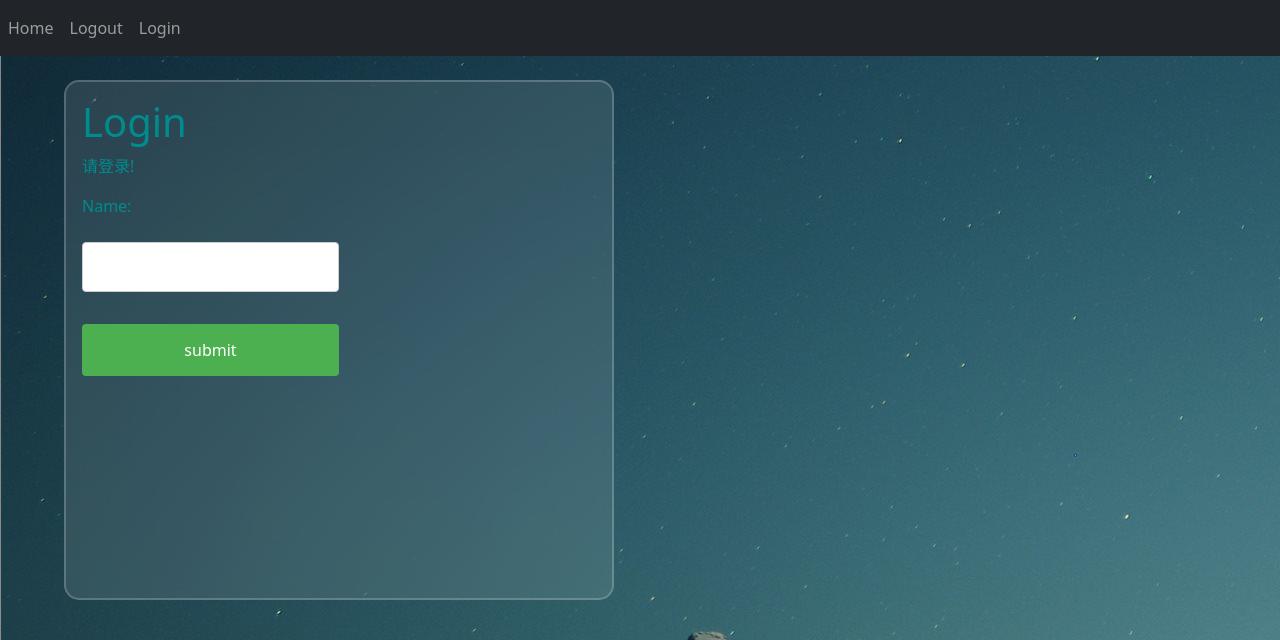
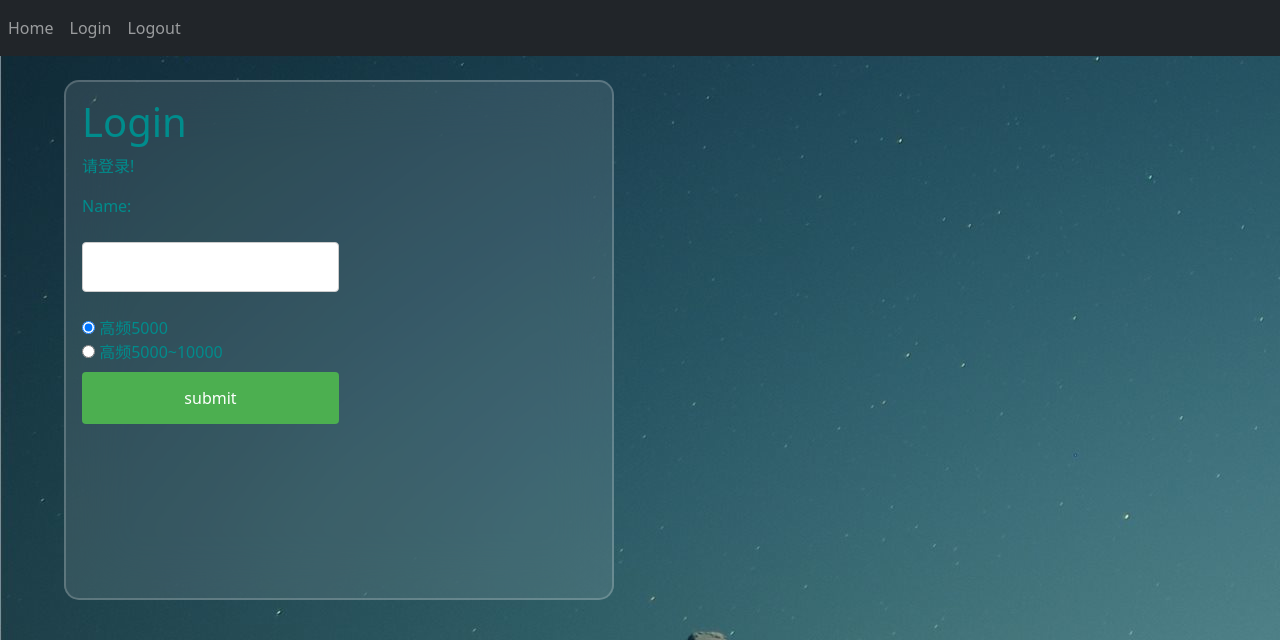
Before and after one commit to xwang71785/vocab, a Flask app: page /login in a window 1280 px wide. Shown: the top 640 px of the page. Run offline with Flask 3, Linux system fonts and the light colour scheme.

Commit message:
change layout in html

```diff
--- a/app.py
+++ b/app.py
@@ -37,7 +37,9 @@ def login():
     if request.method == "POST":
         session.permanent = True
         user = request.form["name"]
+        volume = request.form["volume"]
         session["user"] = user
+        session["volume"] = int(volume)
         session["number"] = 0
         session["score"] = 0
         return redirect(url_for("test"))
@@ -81,6 +83,7 @@ def test():
 @app.route("/logout", methods=["POST", "GET"])
 def logout():
     session.pop("user", None)
+    session.pop("volume", None)
     session.pop("number", None)
     session.pop("score", None)
     session.pop("wlist", None)
--- a/templates/base.html
+++ b/templates/base.html
@@ -26,9 +26,8 @@
         <div class="navbar-nav">
 
           <a class="nav-item nav-link" id="home" href="/">Home</a>
+          <a class="nav-item nav-link" id="login" href="/login">Login</a>
           <a class="nav-item nav-link" id="logout" href="/logout">Logout</a>
-
-                <a class="nav-item nav-link" id="login" href="/login">Login</a>
 
         </div>
       </div>
--- a/templates/login.html
+++ b/templates/login.html
@@ -8,6 +8,13 @@
 <form action="#" method="post">
     <p>Name:</p>
     <p><input type="text" name="name" /></p>
+
+    <input type="radio" id="answerVolume5" name="volume" value=5 checked/>
+    <label for="answerVolume5">高频5000</label><br>
+
+    <input type="radio" id="answerVolume6" name="volume" value=6 />
+    <label for="answerVolume6">高频5000~10000</label><br>
+
     <p><input type="submit" value="submit" /></p>
 </form>
 {% endblock %}
```
Also changed, not shown: 2 other files. Lines whose indentation alone changed are shown as unchanged.
